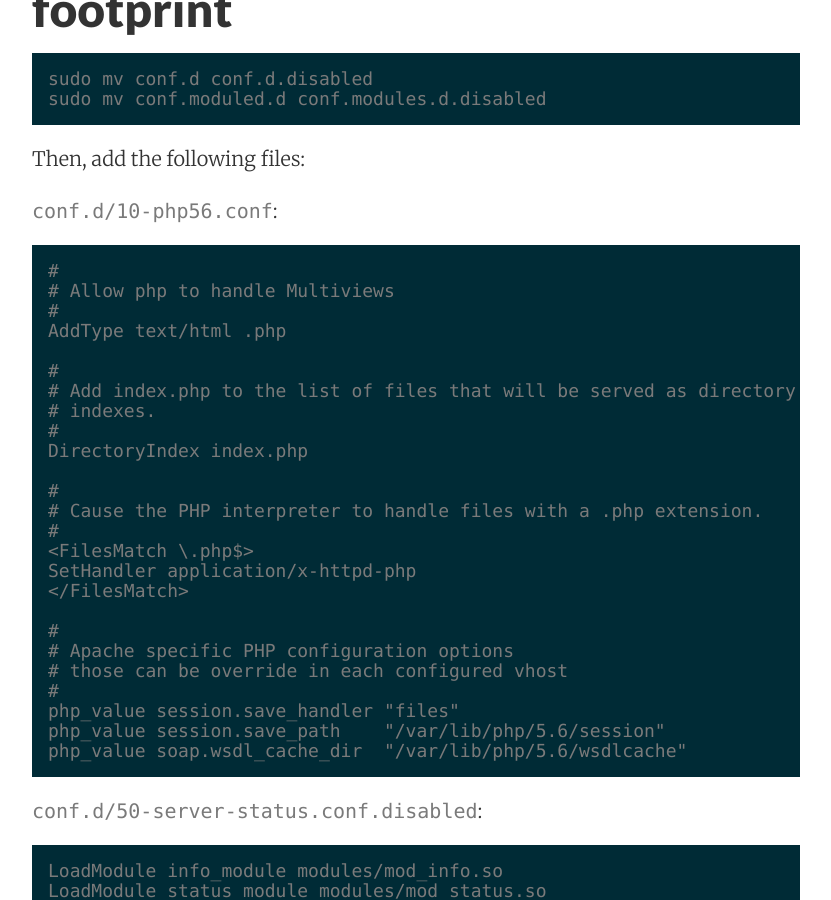
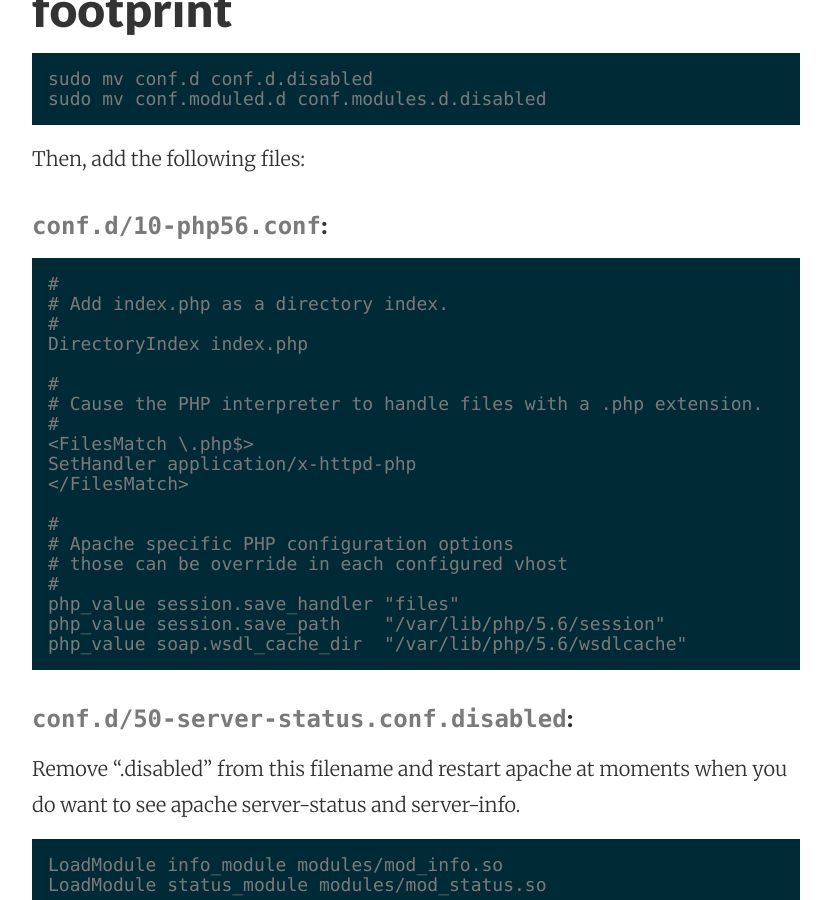
Before and after one commit to mattymaloney/mattymaloney.github.io, a Jekyll site: the page built from _posts/2016-03-28-apache-php-wordpress-phpmyadmin-aws-vpc-ec2-linux-rds-mariadb.md, in a window 1280 px wide and 900 px high, scrolled down 5366 px. Shown: the whole window, without its empty margins (224-1055 px from the left). Built offline with Jekyll 4.4.1, drawn with Linux system fonts in a browser that asks for light colours; some of the changed text lies outside the part shown.

Commit message:
Created 2016-03-28-apache-php-wordpress-phpmyadmin-aws-vpc-ec2-linux-rds-mariadb.md

````diff
--- a/_posts/2016-03-28-apache-php-wordpress-phpmyadmin-aws-vpc-ec2-linux-rds-mariadb.md
+++ b/_posts/2016-03-28-apache-php-wordpress-phpmyadmin-aws-vpc-ec2-linux-rds-mariadb.md
@@ -122,17 +122,11 @@ Then, in web browser, go to http://public.dns.hostname/pi.php to verify that Apa
 
 Then, add the following files:
 
-`conf.d/10-php56.conf`:
+### `conf.d/10-php56.conf`:
 
 ```
 #
-# Allow php to handle Multiviews
-#
-AddType text/html .php
-
-#
-# Add index.php to the list of files that will be served as directory
-# indexes.
+# Add index.php as a directory index.
 #
 DirectoryIndex index.php
 
@@ -152,7 +146,9 @@ php_value session.save_path    "/var/lib/php/5.6/session"
 php_value soap.wsdl_cache_dir  "/var/lib/php/5.6/wsdlcache"
 ```
 
-`conf.d/50-server-status.conf.disabled`:
+### `conf.d/50-server-status.conf.disabled`:
+
+Remove ".disabled" from this filename and restart apache at moments when you do want to see apache server-status and server-info.
 
 ```
 LoadModule info_module modules/mod_info.so
@@ -173,7 +169,7 @@ LoadModule status_module modules/mod_status.so
 </Location>
 ```
 
-`conf.modules.d/00-required.conf`:
+### `conf.modules.d/00-required.conf`:
 
 ```
 #
@@ -231,6 +227,14 @@ cd /etc/httpd/ssl
 
 ```
 
+## More...
+
+Plan on deleting these directories, but just renaming for now.
+```
+mv /var/www/cgi-bin /var/www/cgi-bin.disabled
+mv /var/www/icons /var/www/icons.disabled
+mv /var/www/noindex /var/www/noindex.disabled
+```
 
 ## Create an AMI for this baseline
 
````
